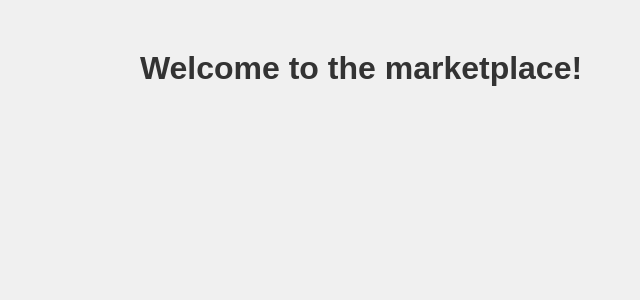
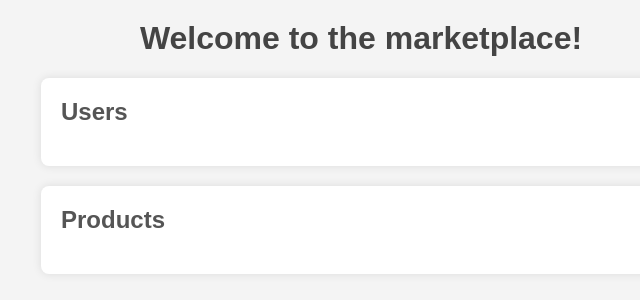
Before and after one commit to cs399f24/MarketPlace, a Flask app: template templates/index.html in a window 1280 px wide. Shown: the top 300 px of the page, without its empty margins (279-919 px from the left). Run offline with Flask 3, Linux system fonts and the light colour scheme; the template is opened without the code that fills it, so the values that code supplies are empty; parts of the project's set-up code (start-up, migrations or seed data) failed here and were passed over.

Commit message:
changes made to properly display user and product

```diff
--- a/DynamoDB_MarketPlace.py
+++ b/DynamoDB_MarketPlace.py
@@ -2,8 +2,8 @@ import boto3
 from botocore.exceptions import NoCredentialsError, PartialCredentialsError
 
 class DynamoDBMarketPlace:
-    def __init__(self, table_name):
-        self.table_name = table_name
+    def __init__(self):
+        self.table_name = 'MarketPlaceDatabase'
         self.dynamodb = boto3.resource('dynamodb', region_name='us-east-1')
         self.table = self.dynamodb.Table(self.table_name)
 
--- a/static/style.css
+++ b/static/style.css
@@ -1,12 +1,46 @@
+/* General Styles */
 body {
     font-family: Arial, sans-serif;
-    background-color: #f0f0f0;
     margin: 0;
+    padding: 0;
+    background-color: #f4f4f4;
+    color: #333;
+}
+
+/* Header Styles */
+h1 {
+    text-align: center;
+    margin-top: 20px;
+    color: #444;
+}
+
+/* Section Styles */
+#user, #product {
+    margin: 20px auto;
+    padding: 20px;
+    max-width: 600px;
+    background-color: #fff;
+    border-radius: 8px;
+    box-shadow: 0 0 10px rgba(0, 0, 0, 0.1);
+}
+
+/* List Styles */
+ul {
+    list-style-type: none;
     padding: 0;
 }
 
-h1 {
-    color: #333;
-    text-align: center;
-    margin-top: 50px;
+li {
+    padding: 10px;
+    border-bottom: 1px solid #ddd;
 }
+
+li:last-child {
+    border-bottom: none;
+}
+
+/* User and Product Titles */
+h2 {
+    margin-top: 0;
+    color: #555;
+}
--- a/templates/index.html
+++ b/templates/index.html
@@ -4,33 +4,44 @@
     <meta charset="UTF-8">
     <meta name="viewport" content="width=device-width, initial-scale=1.0">
     <title>Marketplace</title>
-    <link rel="stylesheet" href="{{ url_for('static', filename='style.css') }}">
+    <link rel="stylesheet" href="style.css">
 </head>
 <body>
     <h1>Welcome to the marketplace!</h1>
+    <div id="user">
+        <h2>Users</h2>
+        <ul id="user-list"></ul>
+    </div>
+    <div id="product">
+        <h2>Products</h2>
+        <ul id="product-list"></ul>
+    </div>
     <script>
-        const server = 'http://EC2-IP';
+        const server = 'http://<EC2-IP>'; // Replace <EC2-IP> with your EC2 instance's public IP or domain
+
         fetch(`${server}/example_user`)
             .then(response => response.json())
-            .then(user => {
-                const userDiv = document.getElementById('user');
-                user.forEach(user => {
+            .then(users => {
+                const userList = document.getElementById('user-list');
+                users.forEach(user => {
                     const userItem = document.createElement('li');
                     userItem.textContent = `User: ${user.user_name}, Email: ${user.email}`;
-                    userDiv.appendChild(userItem);
+                    userList.appendChild(userItem);
                 });
-            });
+            })
+            .catch(error => console.error('Error fetching users:', error));
 
         fetch(`${server}/example_product`)
             .then(response => response.json())
-            .then(product => {
-                const productDiv = document.getElementById('product');
-                product.forEach(product => {
+            .then(products => {
+                const productList = document.getElementById('product-list');
+                products.forEach(product => {
                     const productItem = document.createElement('li');
                     productItem.textContent = `Product: ${product.product_name}, Price: ${product.product_price}, Owner: ${product.product_owner}`;
-                    productDiv.appendChild(productItem);
+                    productList.appendChild(productItem);
                 });
-            });
+            })
+            .catch(error => console.error('Error fetching products:', error));
     </script>
 </body>
 </html>
```
